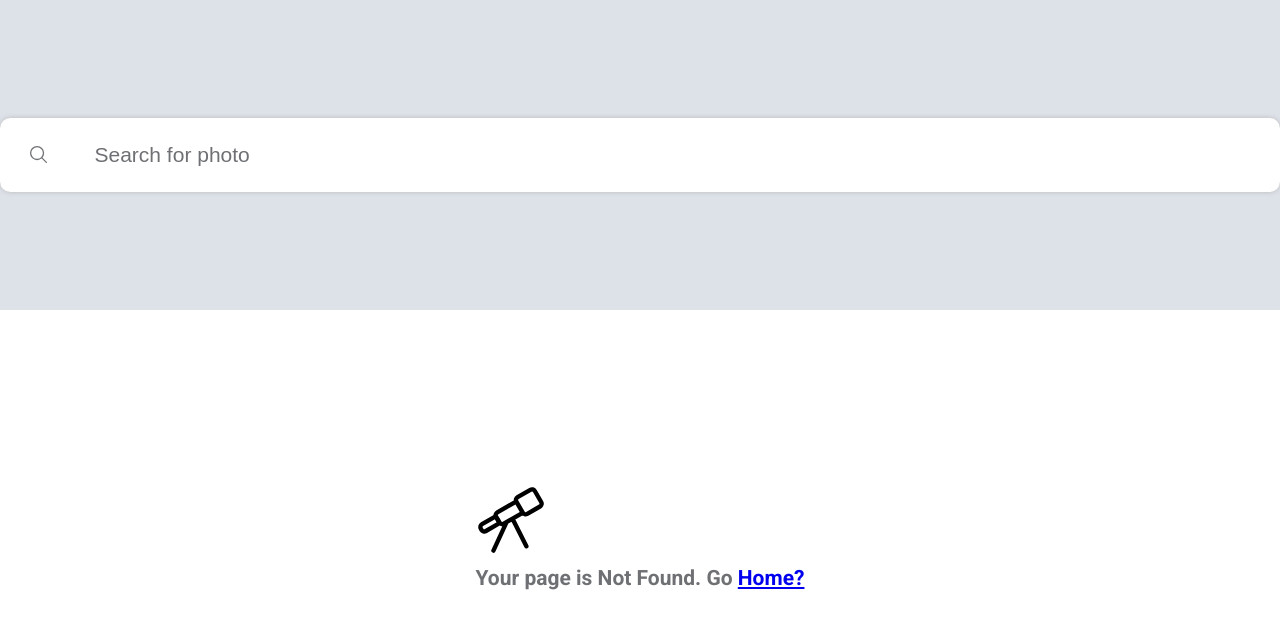
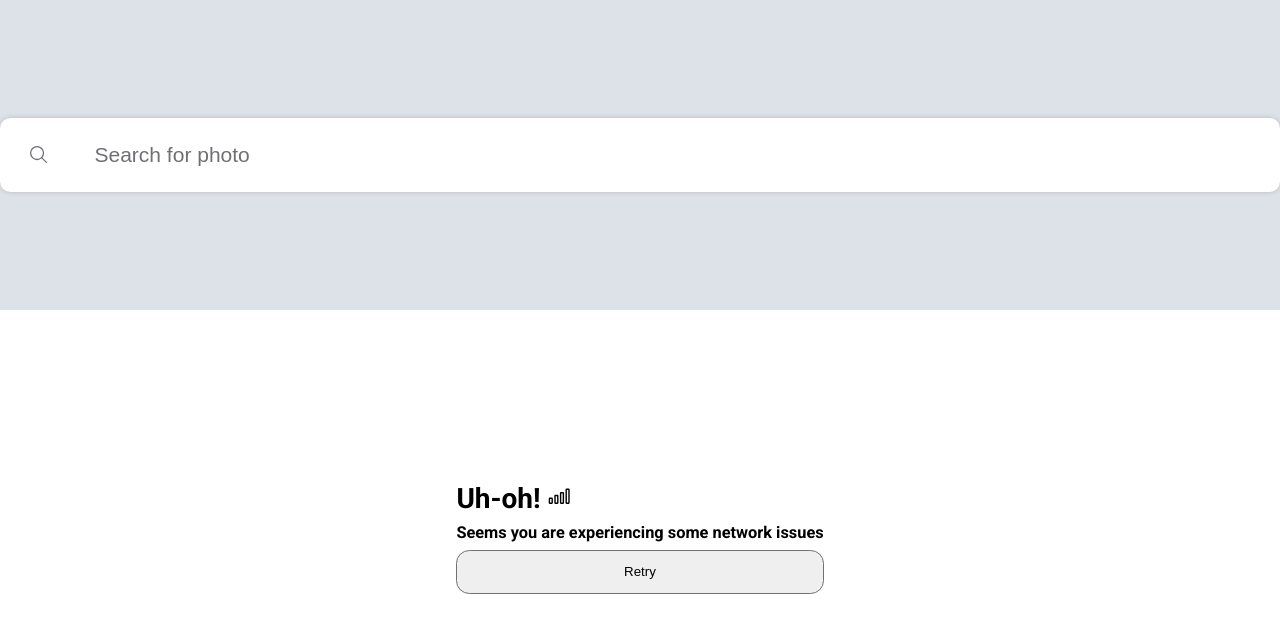
Before and after one commit to uchedotphp/cowrywise-frontend-engineer, a Vue app: page /network-error in a window 1280 px wide. Before the commit this address led to /404. Shown: the top 632 px of the page. Built offline with nearby package versions, Linux system fonts and the light colour scheme.

Commit message:
network error

```diff
--- /dev/null
+++ b/src/components/NetworkError.vue
@@ -0,0 +1,104 @@
+<template>
+  <div class="error">
+    <h1>
+      Uh-oh!
+      <svg
+        xmlns="http://www.w3.org/2000/svg"
+        class="ionicon"
+        viewBox="0 0 512 512"
+      >
+        <title>Cellular</title>
+        <rect
+          x="416"
+          y="96"
+          width="64"
+          height="320"
+          rx="8"
+          ry="8"
+          fill="none"
+          stroke="currentColor"
+          stroke-linejoin="round"
+          stroke-width="32"
+        />
+        <rect
+          x="288"
+          y="176"
+          width="64"
+          height="240"
+          rx="8"
+          ry="8"
+          fill="none"
+          stroke="currentColor"
+          stroke-linejoin="round"
+          stroke-width="32"
+        />
+        <rect
+          x="160"
+          y="240"
+          width="64"
+          height="176"
+          rx="8"
+          ry="8"
+          fill="none"
+          stroke="currentColor"
+          stroke-linejoin="round"
+          stroke-width="32"
+        />
+        <rect
+          x="32"
+          y="304"
+          width="64"
+          height="112"
+          rx="8"
+          ry="8"
+          fill="none"
+          stroke="currentColor"
+          stroke-linejoin="round"
+          stroke-width="32"
+        />
+      </svg>
+    </h1>
+    <h3>Seems you are experiencing some network issues</h3>
+    <!-- <p> -->
+      <button>Retry</button>
+      <!-- <router-link :to="{ name: 'Home' }">Go Home</router-link> -->
+    <!-- </p> -->
+  </div>
+</template>
+
+<script>
+export default {
+  name: "NetworkErrorComponent",
+};
+</script>
+
+<style lang="scss" scoped>
+.error {
+  margin-top: 2em;
+  height: 50vh;
+  display: grid;
+  justify-content: center;
+  align-content: center;
+
+  h1 {
+    svg {
+      height: .8em;
+    }
+  }
+
+  h3 {
+    margin: 0.5em 0;
+    font-weight: bold;
+  }
+
+  button {
+    padding: 1em 0;
+    border-radius: 1em;
+    border: 1px solid #6e7074;
+    cursor: pointer;
+    &:focus {
+      outline: none;
+    }
+  }
+}
+</style>
--- a/src/components/SearchBar.vue
+++ b/src/components/SearchBar.vue
@@ -114,10 +114,10 @@ export default {
     resetSearch() {
       this.searchStatus = "empty";
       this.searchInput = "";
-      // location.reload();
-      this.$router.push({
-        name: "Home"
-      });
+      location.reload();
+      // this.$router.push({
+      //   name: "Home"
+      // });
     },
   },
 };
--- a/src/resources/services.js
+++ b/src/resources/services.js
@@ -2,20 +2,45 @@ import axios from "axios";
 
 const apiClient = axios.create({
   baseURL: `https://api.unsplash.com`,
-  // timeout: 9000,
+  timeout: 10000,
   //   withCredentials: false,
   headers: {
     Accept: "application/json",
     "Content-Type": "application/json",
   },
-  // auth:{
-  //   // Authorization: Client-ID process.env.VUE_APP_ACCESS_KEY
-  //   Client-ID: process.env.VUE_APP_ACCESS_KEY
-  // }
 });
 
-// apiClient.defaults.headers.common["Authorization"] =
-//   process.env.VUE_APP_ACCESS_KEY;
+//Request interceptor
+apiClient.interceptors.request.use(
+  (config) => {
+    // check if there is an internet connection before every request
+    if (!navigator.onLine) {
+      console.log("no internet");
+      return "no luck";
+    } else {
+      return config;
+    }
+  },
+  (error) => {
+    // Do something with request error
+    return Promise.reject(error);
+  }
+);
+
+// Response interceptor
+apiClient.interceptors.response.use(
+  function(response) {
+    // Any status code that lie within the range of 2xx cause this function to trigger
+    // Do something with response data
+    console.log("the response from axios", response);
+    return response;
+  },
+  function(error) {
+    // Any status codes that falls outside the range of 2xx cause this function to trigger
+    // Do something with response error
+    return Promise.reject(error);
+  }
+);
 
 export default {
   fetchRandomPhotos() {
--- a/src/router/index.js
+++ b/src/router/index.js
@@ -2,6 +2,7 @@ import Vue from "vue";
 import VueRouter from "vue-router";
 import Home from "../views/Home.vue";
 import NotFound from "../components/Error.vue";
+import NetworkError from "../components/NetworkError.vue";
 
 Vue.use(VueRouter);
 
@@ -12,20 +13,21 @@ const routes = [
     component: Home,
   },
   {
+    path: "/network-error",
+    name: "NetworkError",
+    component: NetworkError
+  },
+  {
     path: "/404",
     name: "404",
-    component: NotFound,
-    props: true,
-    params: {
-      resource: "page",
-    },
+    component: NotFound
   },
   {
     path: "*",
     redirect: {
       name: "404",
       params: {
-        resource: "page",
+        resource: "page"
       },
     },
   },
--- a/src/store/index.js
+++ b/src/store/index.js
@@ -9,6 +9,7 @@ Vue.use(VueRouter);
 export default new Vuex.Store({
   state: {
     photos: [],
+    networkError: false,
   },
 
   mutations: {
@@ -18,13 +19,46 @@ export default new Vuex.Store({
     SET_PHOTO_SEARCH(state, payload) {
       state.photos = payload;
     },
+    SET_NETWORK_ERROR(state, payload) {
+      state.networkError = payload;
+    },
   },
 
   actions: {
     getRandomPhotos({ commit }) {
-      Services.fetchRandomPhotos()
+      return Services.fetchRandomPhotos()
         .then(({ data }) => {
           commit("SET_RANDOM_PHOTOS", data);
+        })
+        .catch(function(error) {
+          if (error.response) {
+            // The request was made and the server responded with a status code
+            // that falls out of the range of 2xx
+            console.log("one", error.response.data);
+            console.log("two", error.response.status);
+            console.log("three", error.response.headers);
+          } else if (error.request) {
+            // The request was made but no response was received
+            // `error.request` is an instance of XMLHttpRequest in the browser and an instance of
+            // http.ClientRequest in node.js
+            console.log("fooour", error.request);
+          } else {
+            // Something happened in setting up the request that triggered an Error
+            commit("SET_NETWORK_ERROR", true);
+          }
+          console.log("six", error.config);
+        });
+    },
+
+    photoSearchResult({ commit }, payload) {
+      return Services.searchPhotos(payload)
+        .then((response) => {
+          console.log("result", response);
+          if (response.data.total) {
+            commit("SET_PHOTO_SEARCH", response.data.results);
+          } else {
+            return "Not Found";
+          }
         })
         .catch(function(error) {
           if (error.response) {
@@ -41,42 +75,7 @@ export default new Vuex.Store({
           } else {
             // Something happened in setting up the request that triggered an Error
             console.log("Error", error.message);
-          }
-          console.log(error.config);
-        });
-    },
-
-    photoSearchResult({ commit }, payload) {
-      return Services.searchPhotos(payload)
-        .then((response) => {
-          console.log("result", response);
-          if (response.data.total) {
-            commit("SET_PHOTO_SEARCH", response.data.results);
-          } else {
-            return "Not Found";
-          }
-        })
-        .catch(function(error) {
-          if (error.response) {
-            this.$router.push({
-              name: "404",
-              params: {
-                resource: "photo",
-              },
-            });
-            // The request was made and the server responded with a status code
-            // that falls out of the range of 2xx
-            console.log(error.response.data);
-            console.log(error.response.status);
-            console.log(error.response.headers);
-          } else if (error.request) {
-            // The request was made but no response was received
-            // `error.request` is an instance of XMLHttpRequest in the browser and an instance of
-            // http.ClientRequest in node.js
-            console.log(error.request);
-          } else {
-            // Something happened in setting up the request that triggered an Error
-            console.log("Error", error.message);
+            commit("SET_NETWORK_ERROR", true);
           }
           console.log(error.config);
         });
@@ -112,5 +111,6 @@ export default new Vuex.Store({
 
   getters: {
     getRandomPhotos: (state) => state.photos,
+    networkStatus: state => state.networkError
   },
 });
--- a/src/views/PhotoContainer.vue
+++ b/src/views/PhotoContainer.vue
@@ -10,16 +10,37 @@ import PhotoCard from "@/components/PhotoCard.vue";
 export default {
   name: "PhotoContainer",
   components: {
-    PhotoCard
+    PhotoCard,
+  },
+  data() {
+    return {
+      networkStatus: false
+    };
   },
   created() {
-    this.$store.dispatch("getRandomPhotos");
+    this.$store
+      .dispatch("getRandomPhotos")
+      .then(() => {
+        this.networkStatus = this.$store.state.networkError;
+      })
+      .catch((err) => {
+        console.log(err);
+      });
+  },
+  watch: {
+    networkStatus(newValue) {
+      if (newValue) {
+        this.$router.push({
+          name: "NetworkError"
+        });
+      }
+    },
   },
   computed: {
     photos() {
       return this.$store.getters.getRandomPhotos;
-    }
-  }
+    },
+  },
 };
 </script>
 
```
